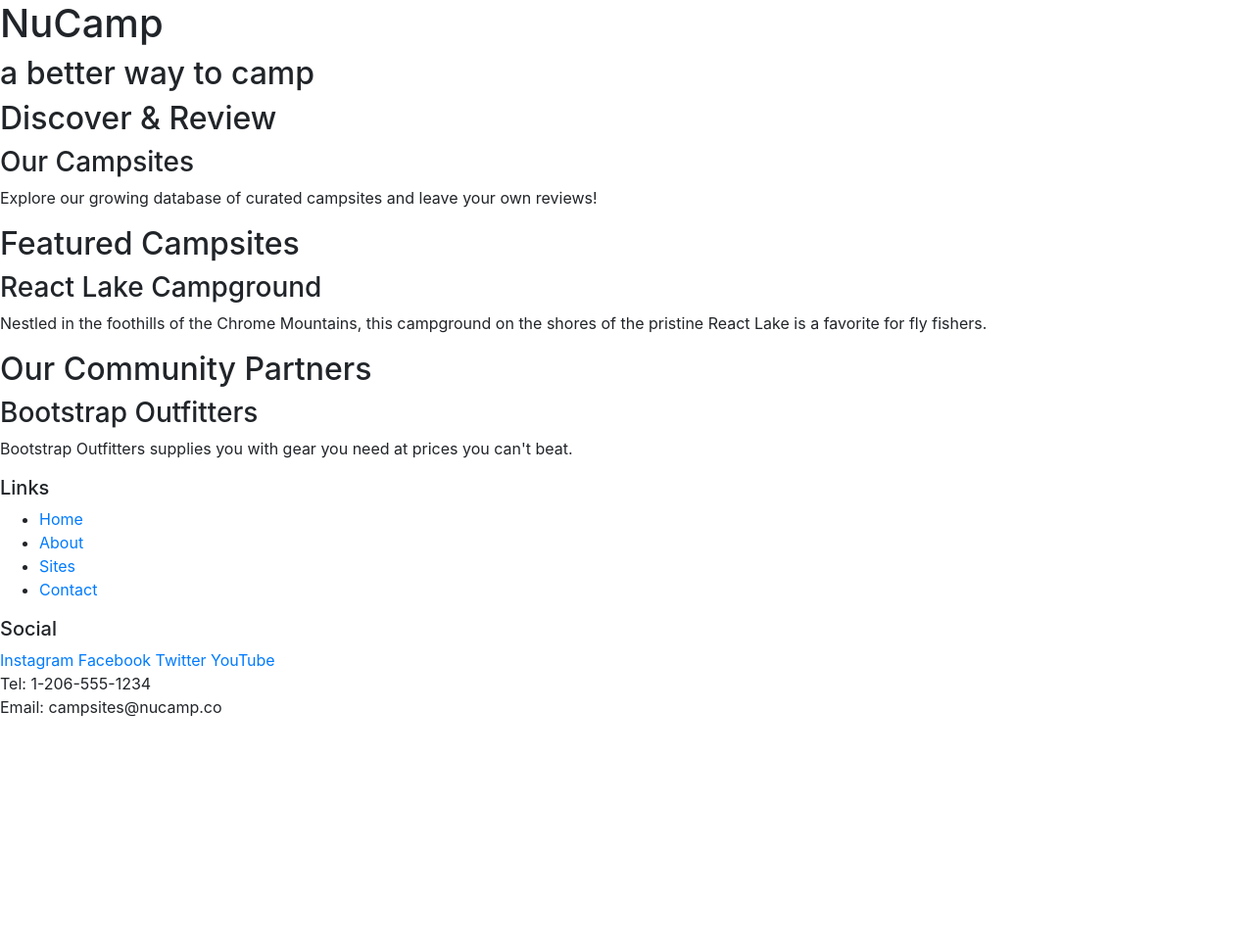
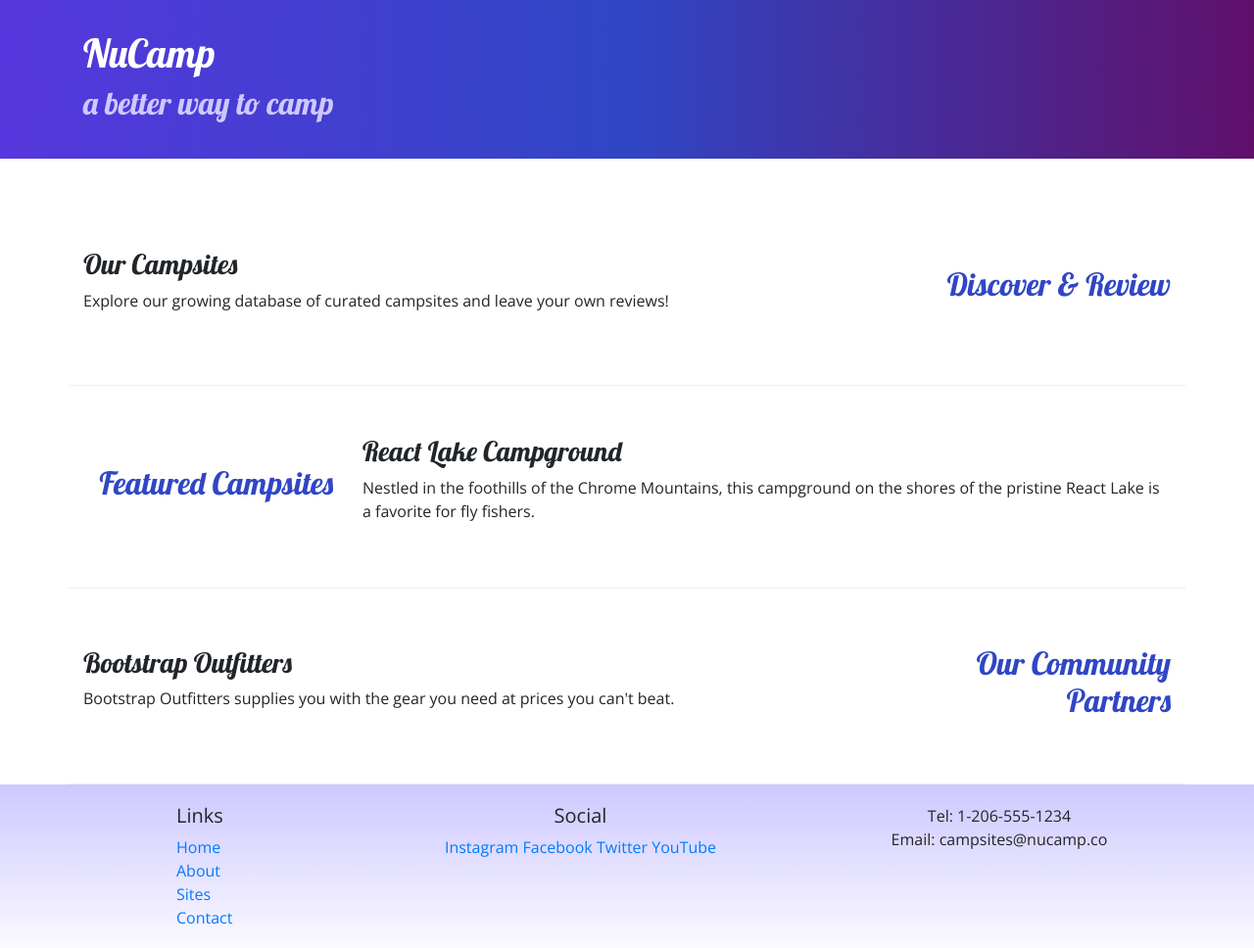
Before and after one commit to JoshBeadle15/Bootstrap-Project-Setup, a website: page index.html in a window 1280 px wide. Shown: the whole page at 98% size. Before the commit the page ends 800 px from the top, so only its background shows below. Drawn offline with nearby package versions, Linux system fonts and the light colour scheme.

Commit message:
updated CSS & Classes

```diff
--- /dev/null
+++ b/css/styles.css
@@ -0,0 +1,39 @@
+body {
+    font-family: "Open Sans", sans-serif;
+}
+
+h1, h2, h3 {
+    font-family: "Lobster", cursive;
+}
+
+h2 {
+    color: #3046C5;
+}
+
+.h2-1{
+    padding: 10px;
+    background-image: linear-gradient(to left, #5637DD, #3046C5, #60106B);
+    color: white;
+    border-radius: 50px;
+}
+
+header h2 {
+    color: #CEC8FF;
+}
+
+footer {
+    background-image: linear-gradient(#CEC8FF, white);
+    padding: 20px 0;
+}
+
+.jumbotron {
+    padding: 30px;
+    background-image: linear-gradient(to right, #5637DD, #3046C5, #60106B);
+    color: white;
+}
+
+.row-content {
+    padding: 50px 0;
+    border-bottom: 1px ridge;
+    min-height: 200px;
+}
--- a/index.html
+++ b/index.html
@@ -2,61 +2,89 @@
 <html lang="en">
 
     <head>
+        <!-- Required meta tags always come first -->
         <meta charset="utf-8" />
         <meta name="viewport" content="width=device-width, initial-scale=1" />
+
         <!-- Bootstrap CSS -->
         <link rel="stylesheet" href="node_modules/bootstrap/dist/css/bootstrap.min.css" />
 
+        <!-- Additional CSS must be placed after Bootstrap CSS -->
+        <link rel="stylesheet" href="https://fonts.googleapis.com/css?family=Lobster|Open+Sans" />
+        <link rel="stylesheet" href="css/styles.css" />
         <title>NuCamp: A Better Way To Camp</title>
     </head>
 
 <body>
 
-    <header>
+    <header class="jumbotron jumbotron-fluid">
         <div>
+            <div class="container">
+                <div class="row">
+                    <div class="col">
             <h1>NuCamp</h1>
             <h2>a better way to camp</h2>
             </div>
+            </div>
+            </div>
+        </div>
     </header>
-
-    <div>
-        <h2>Discover & Review</h2>
+    <div class="container">
+        <div class="row row-content align-items-center">
+            <div class="col-sm-4 order-sm-last col-md-3">
+                <h2 class="text-sm-right">Discover & Review</h2>
+            </div>
+            <div class="col">
                 <h3>Our Campsites</h3>
                 <p>Explore our growing database of curated campsites and leave your own reviews!</p>
             </div>
+        </div>
 
-    <div>
-        <h2>Featured Campsites</h2>
+        <div class="row row-content align-items-center">
+            <div class="col-sm-4 col-md-3">
+                <h2 class="text-sm-right">Featured Campsites</h2>
+            </div>
+            <div class="col">
                 <h3>React Lake Campground</h3>
         		<p>Nestled in the foothills of the Chrome Mountains, this campground on the shores of the pristine React Lake is a favorite for fly fishers.</p>
    			</div>
+        </div>
 
-    <div>
-        <h2>Our Community Partners</h2>
+        <div class="row row-content align-items-center">
+            <div class="col-sm-4 order-sm-last col-md-3">
+                <h2 class="text-sm-right">Our Community Partners</h2>
+            </div>
+            <div class="col">
                 <h3>Bootstrap Outfitters</h3>
-        <p>Bootstrap Outfitters supplies you with gear you need at prices you can't beat.</p>
+        		<p>Bootstrap Outfitters supplies you with the gear you need at prices you can't beat.</p>
+            </div>
+        </div>
     </div>
 
     <footer>
-        <div>
+    <div class="container">
+        <div class="row">
+            <div class="col-4 col-sm-2 offset-1">
                 <h5>Links</h5>
-            <ul>
+                <ul class="list-unstyled">
                     <li><a href="#">Home</a></li>
                     <li><a href="#">About</a></li>
                     <li><a href="#">Sites</a></li>
                     <li><a href="#">Contact</a></li>
                 </ul>
             </div>
-        <div>
+            <div class="col-6 col-sm-5 text-center">
                 <h5>Social</h5>
                 <a href="http://instagram.com/">Instagram</a>
                 <a href="http://facebook.com/">Facebook</a>
                 <a href="http://twitter.com/">Twitter</a>
                 <a href="http://youtube.com/">YouTube</a>
             </div>
-        <div>
+            <div class="col-sm-4 text-center">
                 Tel: 1-206-555-1234<br />
                 Email: campsites@nucamp.co
+            </div>
+       </div>
     </div>
 </footer>
 <!-- jQuery must come first, then Popper.js, then the Bootstrap JavaScript plugins.-->
```
Also changed, not shown: aboutus.html (added, +101 -0 lines). Lines whose indentation alone changed are shown as unchanged.
